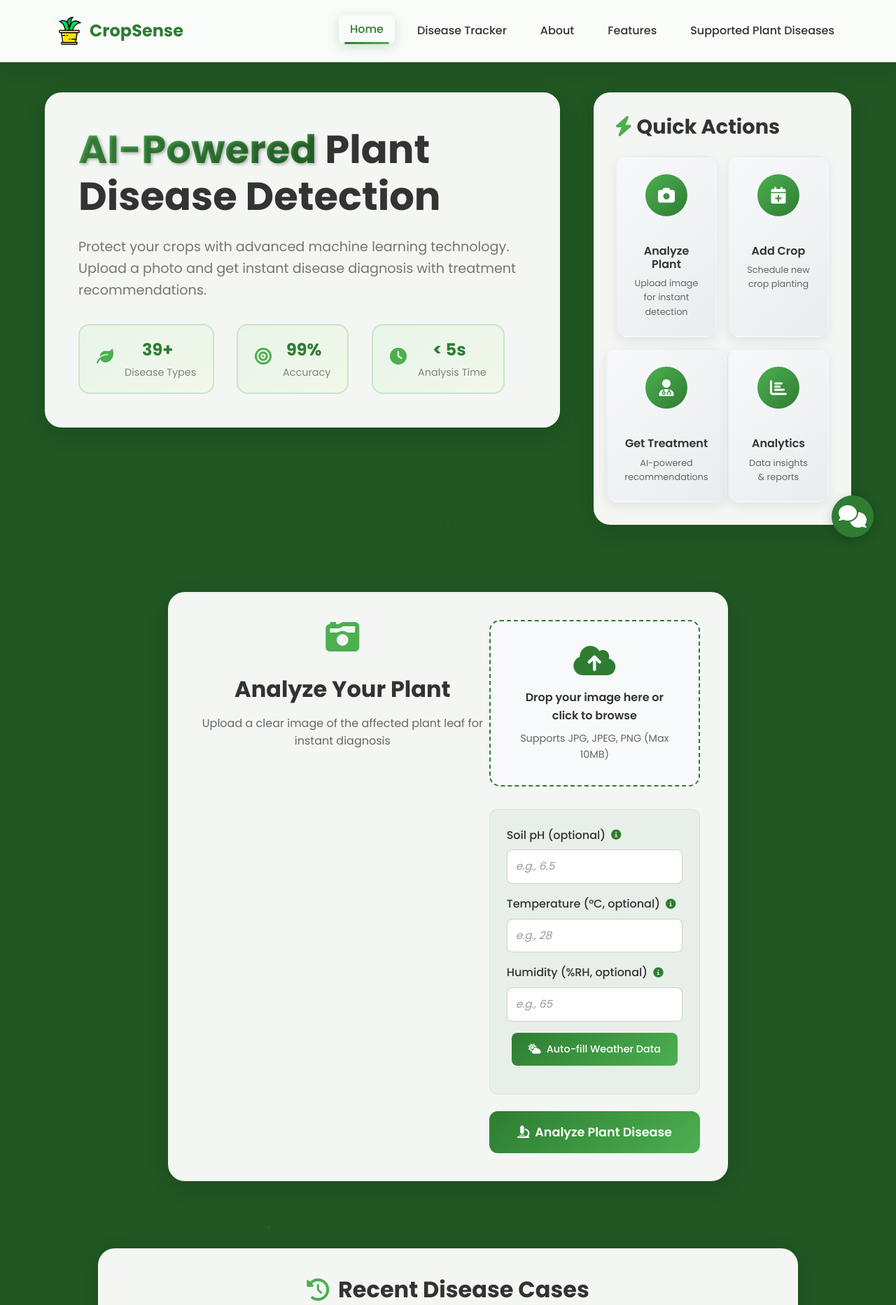
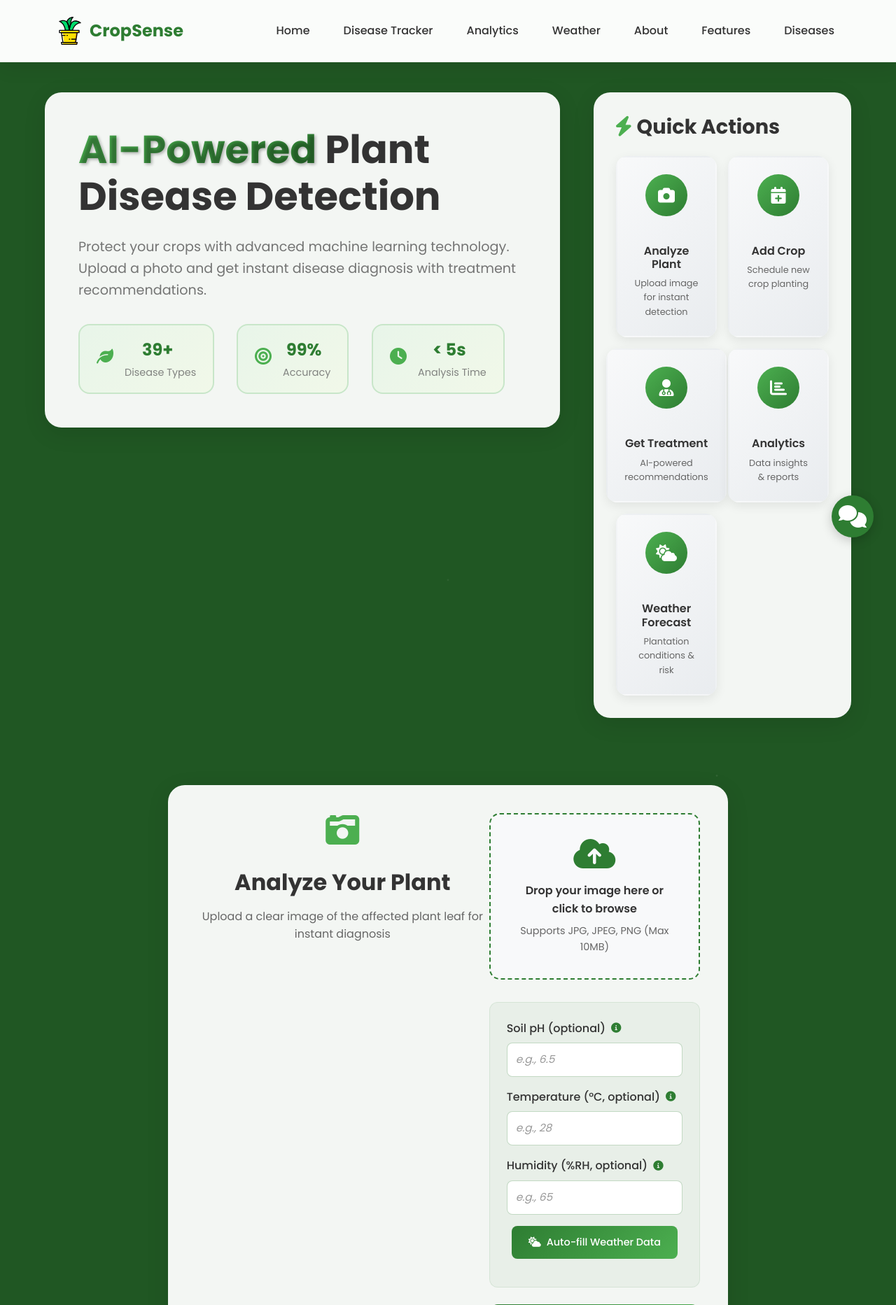
Before and after one commit to Darshankhnvr/Plant-Disease-Detection-using-ML, a Flask app: page / in a window 1280 px wide. Shown: the top 1865 px of the page at 70% size. Run offline with Flask 3, Linux system fonts and the light colour scheme; data comes from the database, SQL or seed files in the repository; some libraries are stand-ins or nearby versions.

Commit message:
analytical dashboard and weather forcast

```diff
--- a/analytics_dashboard.py
+++ b/analytics_dashboard.py
@@ -112,6 +112,9 @@ class AnalyticsDashboard:
         df['health_improvement'] = df['final_health_score'] - df['initial_health_score']
         df['improvement_percentage'] = (df['health_improvement'] / (100 - df['initial_health_score'])) * 100
 
+        # Calculate cured cases (e.g. final health score >= 85 or improvement >= 50%)
+        cured_cases = len(df[(df['final_health_score'] >= 85) | (df['improvement_percentage'] >= 50)])
+
         # Treatment effectiveness by type
         treatment_effectiveness = df.groupby('treatment_name').agg({
             'health_improvement': 'mean',
@@ -134,6 +137,7 @@ class AnalyticsDashboard:
             ],
             'summary': {
                 'total_treatments': len(df),
+                'cured_cases': cured_cases,
                 'avg_improvement': round(df['health_improvement'].mean(), 1),
                 'most_effective': df.loc[df['improvement_percentage'].idxmax(), 'treatment_name'] if not df.empty else None,
                 'most_cost_effective': df.loc[df['cost_per_improvement'].idxmin(), 'treatment_name'] if not df.empty else None
--- a/templates/case_detail.html
+++ b/templates/case_detail.html
@@ -23,10 +23,11 @@
                     <div class="nav-links">
           <a href="/" class="nav-link">Home</a>
           <a href="/disease-tracker" class="nav-link">Disease Tracker</a>
+          <a href="/analytics-dashboard" class="nav-link">Analytics</a>
+          <a href="/weather-dashboard" class="nav-link">Weather</a>
           <a href="/#about" class="nav-link">About</a>
           <a href="/#features" class="nav-link">Features</a>
-                <a href="/#supported-diseases" class="nav-link">Supported Plant Diseases</a>
-                <a href="#" class="nav-link active">Case Details</a>
+          <a href="/#supported-diseases" class="nav-link">Diseases</a>
         </div>
         </div>
     </nav>
--- a/templates/crop_calendar.html
+++ b/templates/crop_calendar.html
@@ -22,9 +22,11 @@
                     <div class="nav-links">
           <a href="/" class="nav-link">Home</a>
           <a href="/disease-tracker" class="nav-link">Disease Tracker</a>
+          <a href="/analytics-dashboard" class="nav-link">Analytics</a>
+          <a href="/weather-dashboard" class="nav-link">Weather</a>
           <a href="/#about" class="nav-link">About</a>
           <a href="/#features" class="nav-link">Features</a>
-                <a href="/#supported-diseases" class="nav-link">Supported Plant Diseases</a>
+          <a href="/#supported-diseases" class="nav-link">Diseases</a>
         </div>
         </div>
     </nav>
--- a/templates/home.html
+++ b/templates/home.html
@@ -30,12 +30,14 @@
           />
           <span class="brand-text">CropSense</span>
         </div>
-        <div class="nav-links">
-          <a href="/" class="nav-link active">Home</a>
+                <div class="nav-links">
+          <a href="/" class="nav-link">Home</a>
           <a href="/disease-tracker" class="nav-link">Disease Tracker</a>
-          <a href="#about" class="nav-link">About</a>
-          <a href="#features" class="nav-link">Features</a>
-          <a href="#supported-diseases" class="nav-link">Supported Plant Diseases</a>
+          <a href="/analytics-dashboard" class="nav-link">Analytics</a>
+          <a href="/weather-dashboard" class="nav-link">Weather</a>
+          <a href="/#about" class="nav-link">About</a>
+          <a href="/#features" class="nav-link">Features</a>
+          <a href="/#supported-diseases" class="nav-link">Diseases</a>
         </div>
       </div>
     </nav>
@@ -129,6 +131,16 @@
                   <div class="action-content">
                     <h3>Analytics</h3>
                     <p>Data insights & reports</p>
+                  </div>
+                </a>
+
+                <a href="/weather-dashboard" class="action-card">
+                  <div class="action-icon">
+                    <i class="fas fa-cloud-sun"></i>
+                  </div>
+                  <div class="action-content">
+                    <h3>Weather Forecast</h3>
+                    <p>Plantation conditions & risk</p>
                   </div>
                 </a>
               </div>
--- a/templates/main_dashboard.html
+++ b/templates/main_dashboard.html
@@ -22,9 +22,11 @@
                     <div class="nav-links">
           <a href="/" class="nav-link">Home</a>
           <a href="/disease-tracker" class="nav-link">Disease Tracker</a>
+          <a href="/analytics-dashboard" class="nav-link">Analytics</a>
+          <a href="/weather-dashboard" class="nav-link">Weather</a>
           <a href="/#about" class="nav-link">About</a>
           <a href="/#features" class="nav-link">Features</a>
-                <a href="/#supported-diseases" class="nav-link">Supported Plant Diseases</a>
+          <a href="/#supported-diseases" class="nav-link">Diseases</a>
         </div>
         </div>
     </nav>
--- a/templates/treatment_advisor.html
+++ b/templates/treatment_advisor.html
@@ -23,9 +23,11 @@
                     <div class="nav-links">
           <a href="/" class="nav-link">Home</a>
           <a href="/disease-tracker" class="nav-link">Disease Tracker</a>
+          <a href="/analytics-dashboard" class="nav-link">Analytics</a>
+          <a href="/weather-dashboard" class="nav-link">Weather</a>
           <a href="/#about" class="nav-link">About</a>
           <a href="/#features" class="nav-link">Features</a>
-                <a href="/#supported-diseases" class="nav-link">Supported Plant Diseases</a>
+          <a href="/#supported-diseases" class="nav-link">Diseases</a>
         </div>
         </div>
     </nav>
--- a/templates/weather_dashboard.html
+++ b/templates/weather_dashboard.html
@@ -24,9 +24,11 @@
                     <div class="nav-links">
           <a href="/" class="nav-link">Home</a>
           <a href="/disease-tracker" class="nav-link">Disease Tracker</a>
+          <a href="/analytics-dashboard" class="nav-link">Analytics</a>
+          <a href="/weather-dashboard" class="nav-link">Weather</a>
           <a href="/#about" class="nav-link">About</a>
           <a href="/#features" class="nav-link">Features</a>
-                <a href="/#supported-diseases" class="nav-link">Supported Plant Diseases</a>
+          <a href="/#supported-diseases" class="nav-link">Diseases</a>
         </div>
         </div>
     </nav>
```
Also changed, not shown: templates/analytics_dashboard.html (+14 -1 lines), templates/disease_tracker.html (+9 -7 lines), update_nav.py (added, +65 -0 lines). Lines whose indentation alone changed are shown as unchanged.
